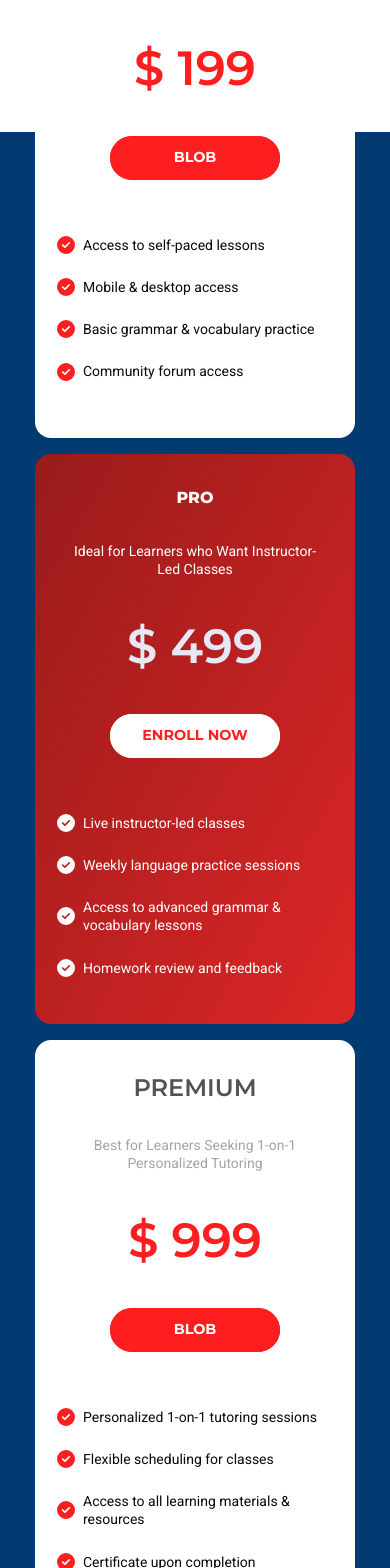
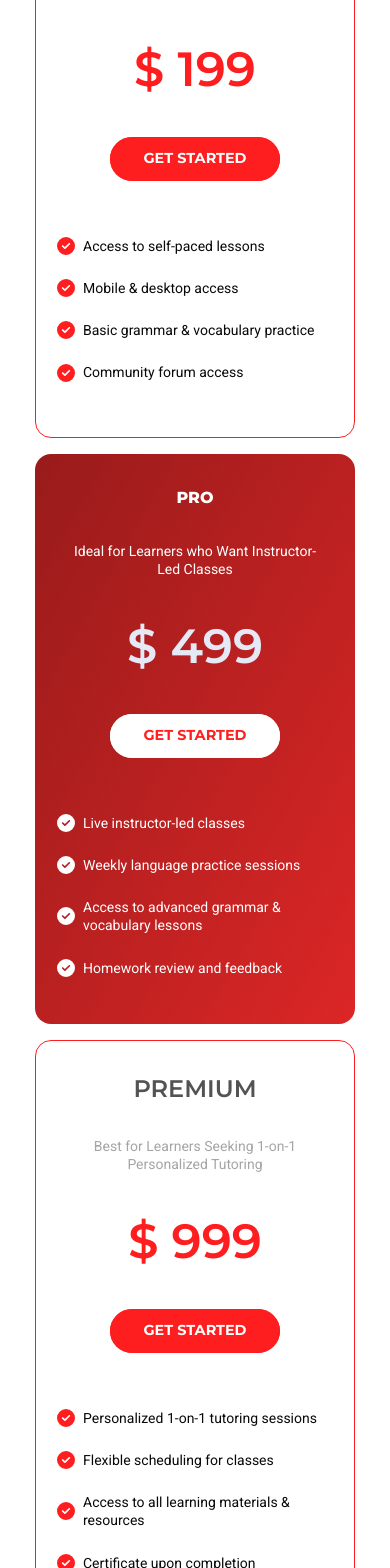
Before and after one commit to AmauriMarcos/language-school, a Next.js app: page / in a window 390 px wide. Shown: the part 7338-8906 px from the top of the page. Built offline with nearby package versions, Linux system fonts and the light colour scheme.

Commit message:
Added border for mobile cards

```diff
--- a/src/components/PriceCards.tsx
+++ b/src/components/PriceCards.tsx
@@ -51,7 +51,7 @@ const PriceCards = () => {
     <div className="flex flex-col md:flex-row  items-center justify-center relative gap-4" ref={ref}>
       {/* Basic Plan Card */}
       <motion.div
-        className="flex flex-col gap-8 bg-white p-8 items-center h-[570px] rounded-2xl w-[320px] z-10"
+        className="border border-solid border-[#FF1E1F] md:border-none flex flex-col gap-8 bg-white p-8 items-center h-[570px] rounded-2xl w-[320px] z-10"
         variants={cardVariants}
         initial="hidden"
         animate={controls}
@@ -68,7 +68,7 @@ const PriceCards = () => {
             color="#FF1E1F"
             size="lg"
         >
-            Blob
+            Get Started
         </BlobButton>
         {/*   <button className="w-[90%] mx-auto bg-[#ff1e1f] py-[.65rem] hover:bg-[#c92525] rounded-full text-white text-sm">
             Enroll Now
@@ -106,7 +106,7 @@ const PriceCards = () => {
             color="#fff"
             size="lg"
         >
-            Enroll Now
+            Get Started
         </BlobButton>
         </div>
         <div className="flex flex-col gap-6 mt-6">
@@ -123,7 +123,7 @@ const PriceCards = () => {
 
       {/* Premium Plan */}
       <motion.div
-        className="flex flex-col gap-8 bg-white p-8 items-center h-[570px] rounded-2xl w-[320px] z-10"
+        className="border border-solid border-[#FF1E1F] md:border-none flex flex-col gap-8 bg-white p-8 items-center h-[570px] rounded-2xl w-[320px] z-10"
         variants={cardVariants}
         initial="hidden"
         animate={controls}
@@ -139,7 +139,7 @@ const PriceCards = () => {
             color="#FF1E1F"
             size="lg"
         >
-            Blob
+            Get Started
         </BlobButton>
         </div>
         <div className="flex flex-col gap-6 mt-6">
@@ -155,7 +155,7 @@ const PriceCards = () => {
       </motion.div>
         {/* Premium Plan */}
         <motion.div
-        className="flex flex-col gap-8 bg-white p-8 items-center h-[570px] rounded-2xl w-[320px] z-10"
+        className=" border border-solid border-[#FF1E1F] md:border-noneflex flex-col gap-8 bg-white p-8 items-center h-[570px] rounded-2xl w-[320px] z-10"
         variants={cardVariants}
         initial="hidden"
         animate={controls}
@@ -171,7 +171,7 @@ const PriceCards = () => {
             color="#FF1E1F"
             size="lg"
         >
-            Blob
+           Get Started
         </BlobButton>
         </div>
         <div className="flex flex-col gap-6 mt-6">
--- a/src/components/Prices.tsx
+++ b/src/components/Prices.tsx
@@ -4,7 +4,7 @@ import PriceCards from './PriceCards';
 
 const Prices = () => {
   return (
-    <div className='w-full h-auto md:h-[756px] bg-bgSky bg-fit bg-no-repeat bg-right flex flex-col md:flex-row justify-center items-center px-4 md:px-0'>
+    <div className='w-full h-auto md:h-[756px] bg-none md:bg-bgSky bg-fit bg-no-repeat bg-right flex flex-col md:flex-row justify-center items-center px-4 md:px-0'>
     <PriceCards/>
   </div>
 
```
